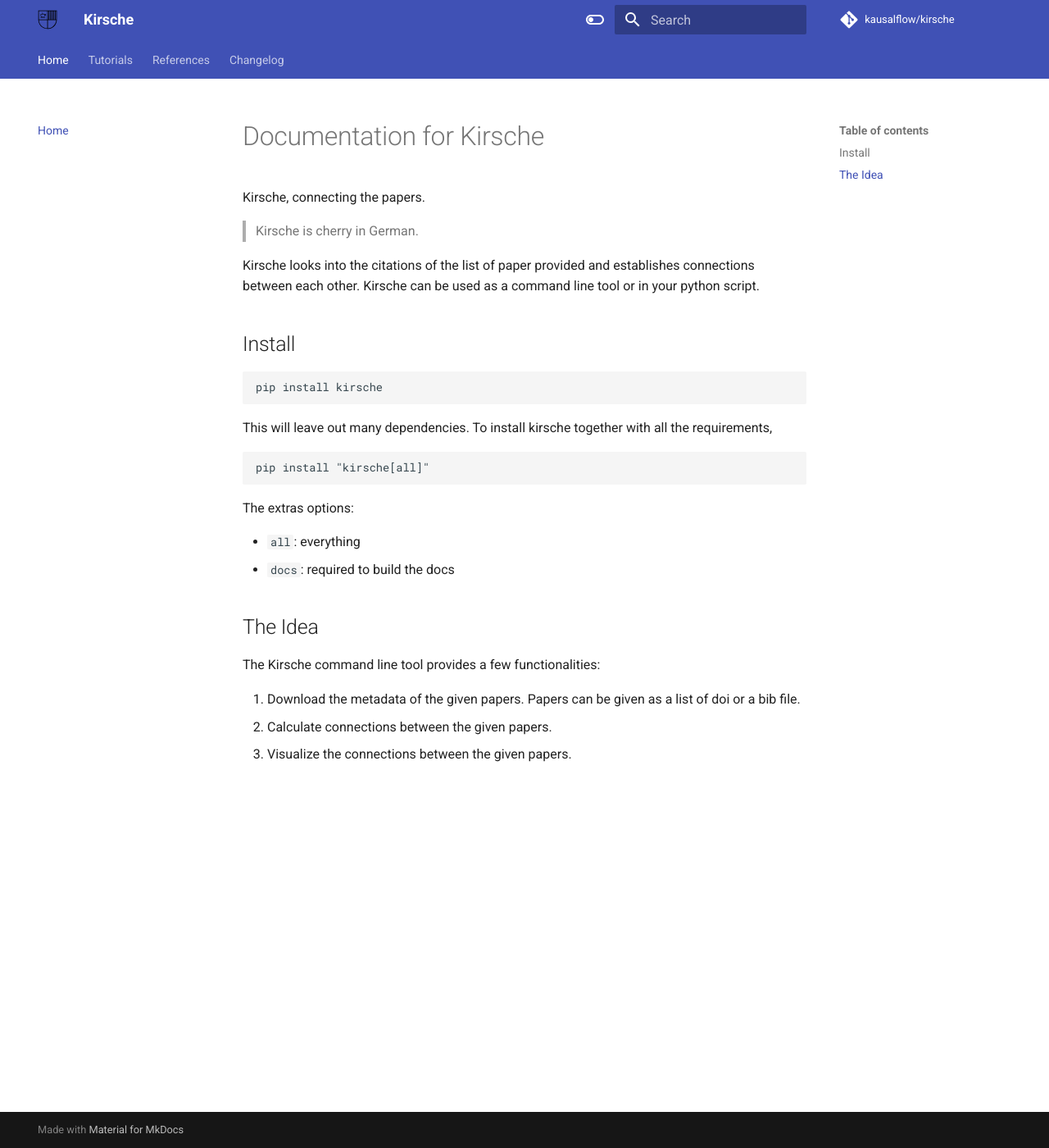
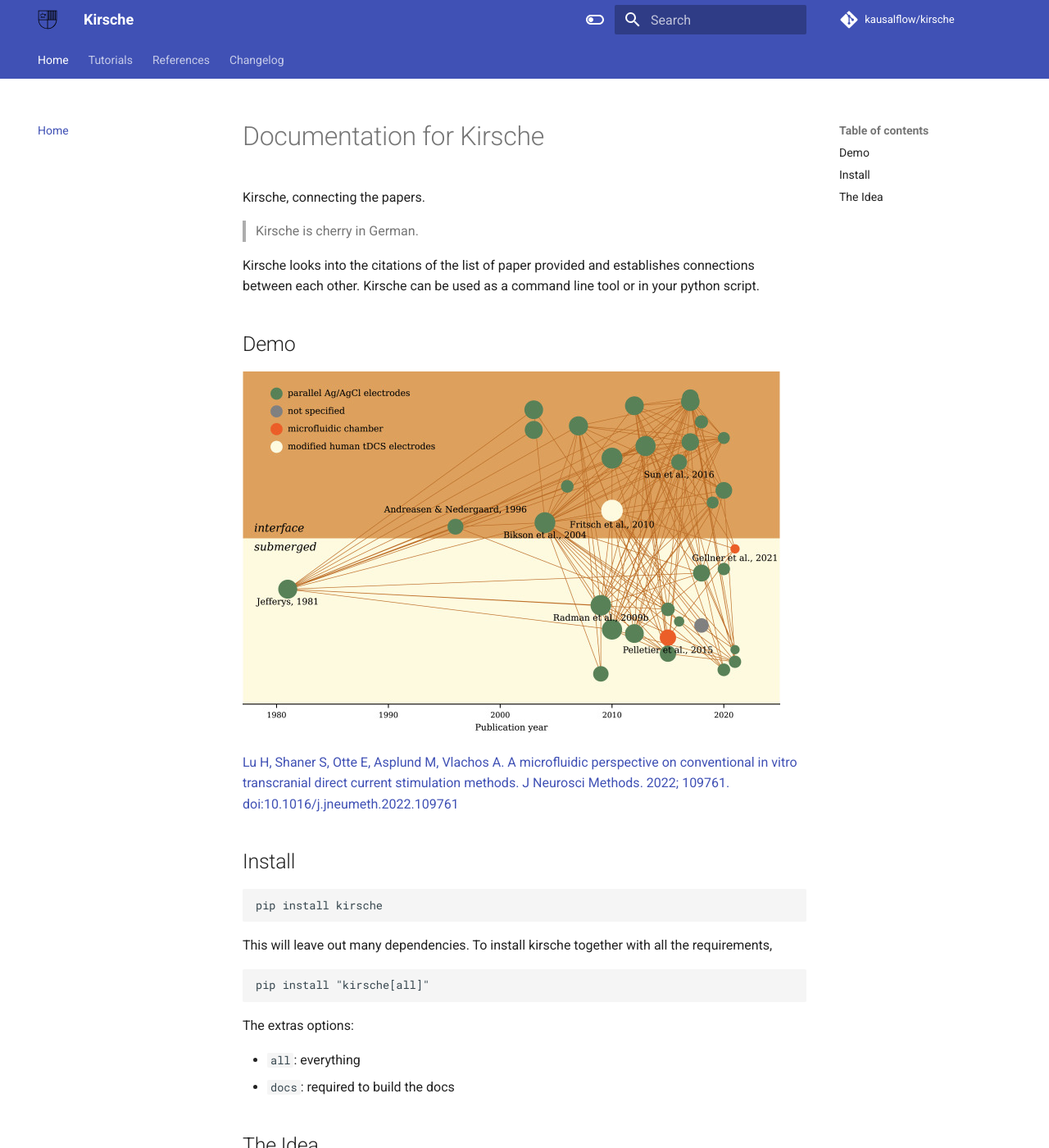
Before and after one commit to kausalflow/kirsche, an MkDocs documentation site: the page built from docs/index.md, in a window 1280 px wide and 1400 px high. Shown: the whole window at 82% size. Built offline with MkDocs 1.6.1 and Material for MkDocs 9.7.7, drawn with Linux system fonts in a browser that asks for light colours; comment, search, counter and statistics services are not loaded.

Commit message:
add citation

```diff
--- a/docs/index.md
+++ b/docs/index.md
@@ -6,6 +6,11 @@ Kirsche, connecting the papers.
 
 Kirsche looks into the citations of the list of paper provided and establishes connections between each other. Kirsche can be used as a command line tool or in your python script.
 
+## Demo
+
+![](assets/demo/1-s2.0-S0165027022002874-gr2.jpg)
+
+[Lu H, Shaner S, Otte E, Asplund M, Vlachos A. A microfluidic perspective on conventional in vitro transcranial direct current stimulation methods. J Neurosci Methods. 2022; 109761. doi:10.1016/j.jneumeth.2022.109761](https://www.sciencedirect.com/science/article/pii/S0165027022002874)
 
 ## Install
 
```
Also changed, not shown: README.md (+5 -0 lines), docs/assets/demo/1-s2.0-S0165027022002874-gr2.jpg (added).
